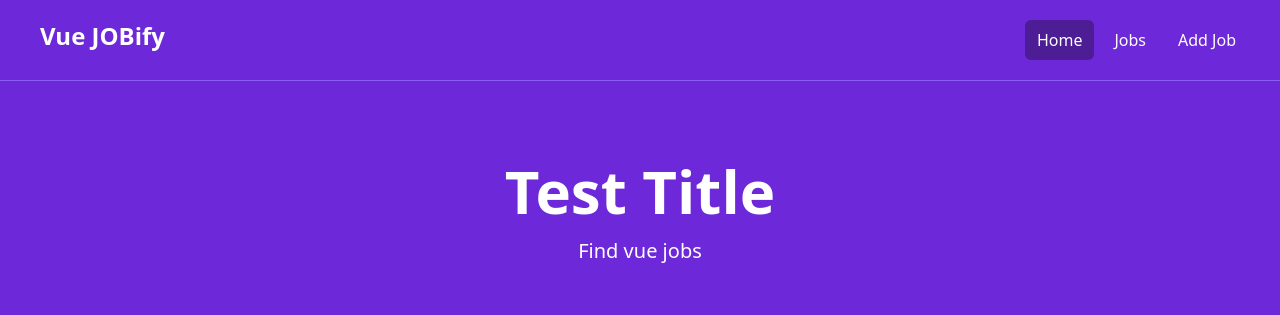
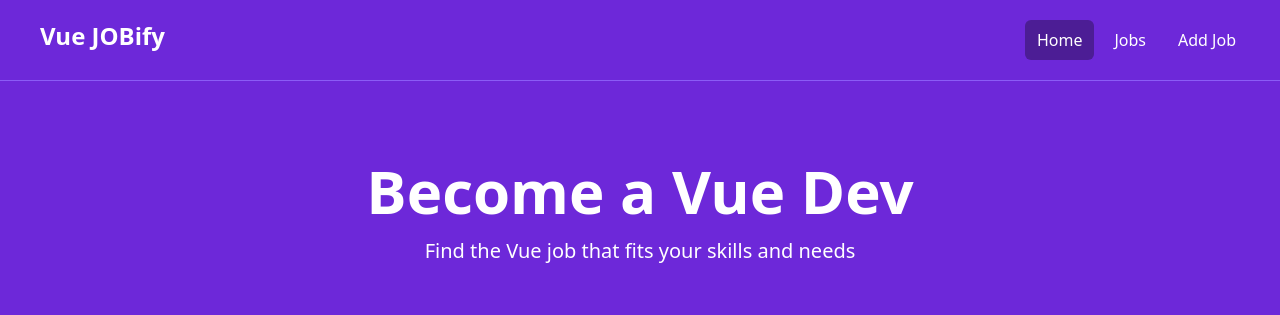
Before and after one commit to Nathaniyell/vue-jobify, a Vue app: page / in a window 1280 px wide. Shown: the top 315 px of the page. Built offline with nearby package versions, Linux system fonts and the light colour scheme; no server answers.

Commit message:
update the hero section to use defaultProps

```diff
--- a/src/views/HomeView.vue
+++ b/src/views/HomeView.vue
@@ -7,7 +7,7 @@ import JobListings from "@/components/JobListings.vue"
 
 <template>
 
- <Hero title="Test Title" subTitle="Find vue jobs" />
+ <Hero />
 
 <HomeCards />
 
```
